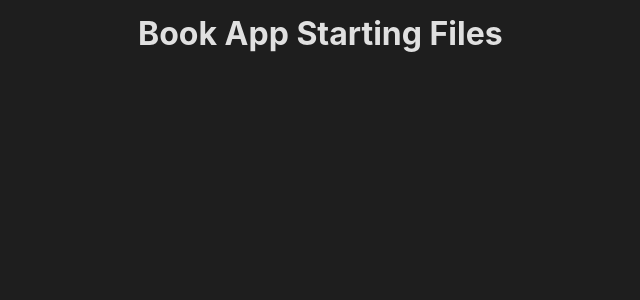
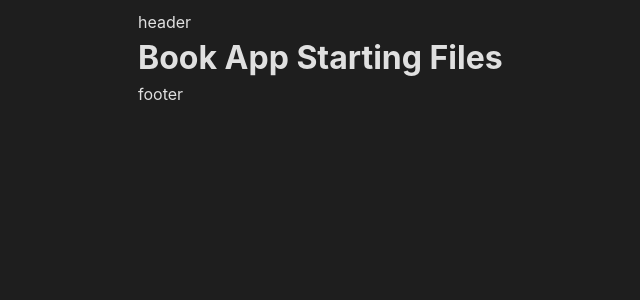
Before and after one commit to FTTM-M/library, a React (Vite) app: page / in a window 1280 px wide. Shown: the top 300 px of the page, without its empty margins (12-652 px from the left). Built offline with nearby package versions, Linux system fonts and the light colour scheme.

Commit message:
added the layout

```diff
--- a/src/App.jsx
+++ b/src/App.jsx
@@ -1,8 +1,13 @@
+import Layout from "./layout/Layout";
+
 function App() {
   return (
     <>
-    <h1>Book App Starting Files</h1></>
-  )
+      <Layout>
+        <h1>Book App Starting Files</h1>
+      </Layout>
+    </>
+  );
 }
 
-export default App
+export default App;
--- /dev/null
+++ b/src/layout/Layout.jsx
@@ -0,0 +1,11 @@
+function Layout({ children }) {
+  return (
+    <>
+      <header>header</header>
+      {children}
+      <footer>footer</footer>
+    </>
+  );
+}
+
+export default Layout;
```
